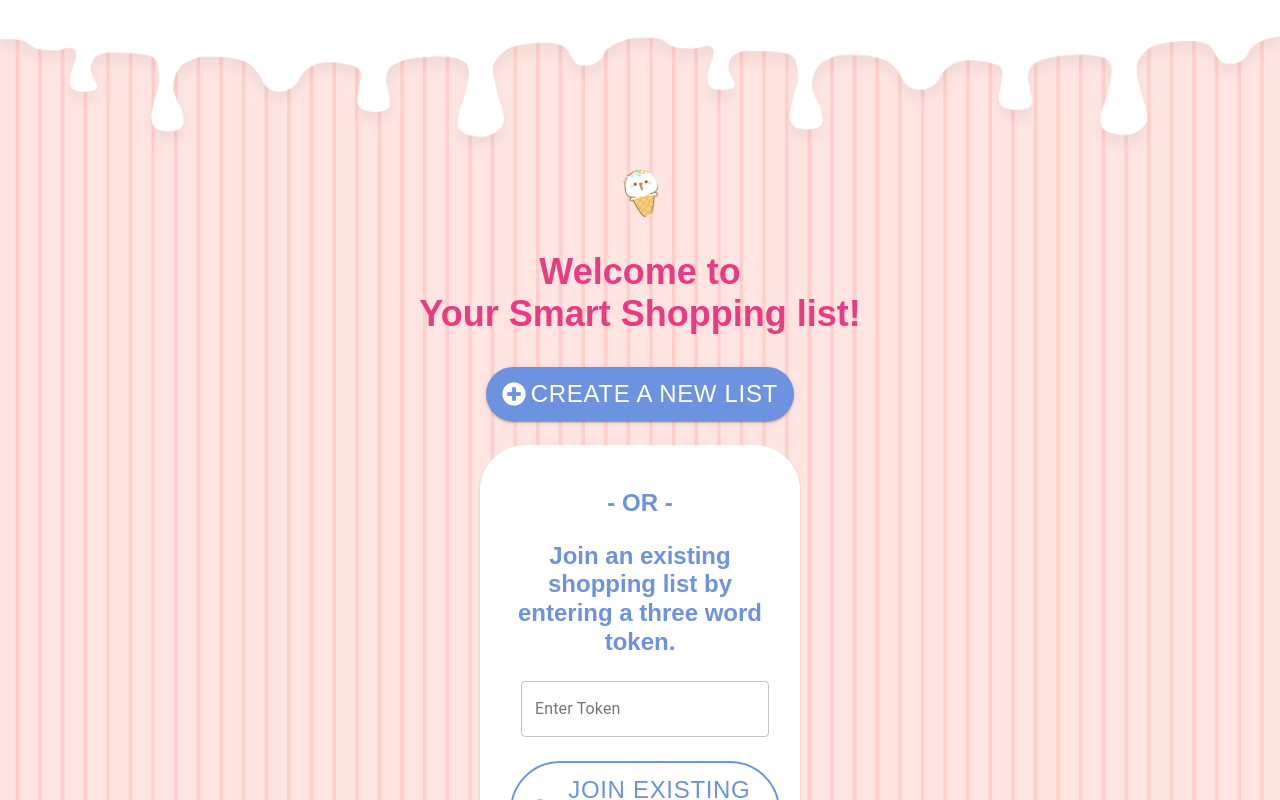
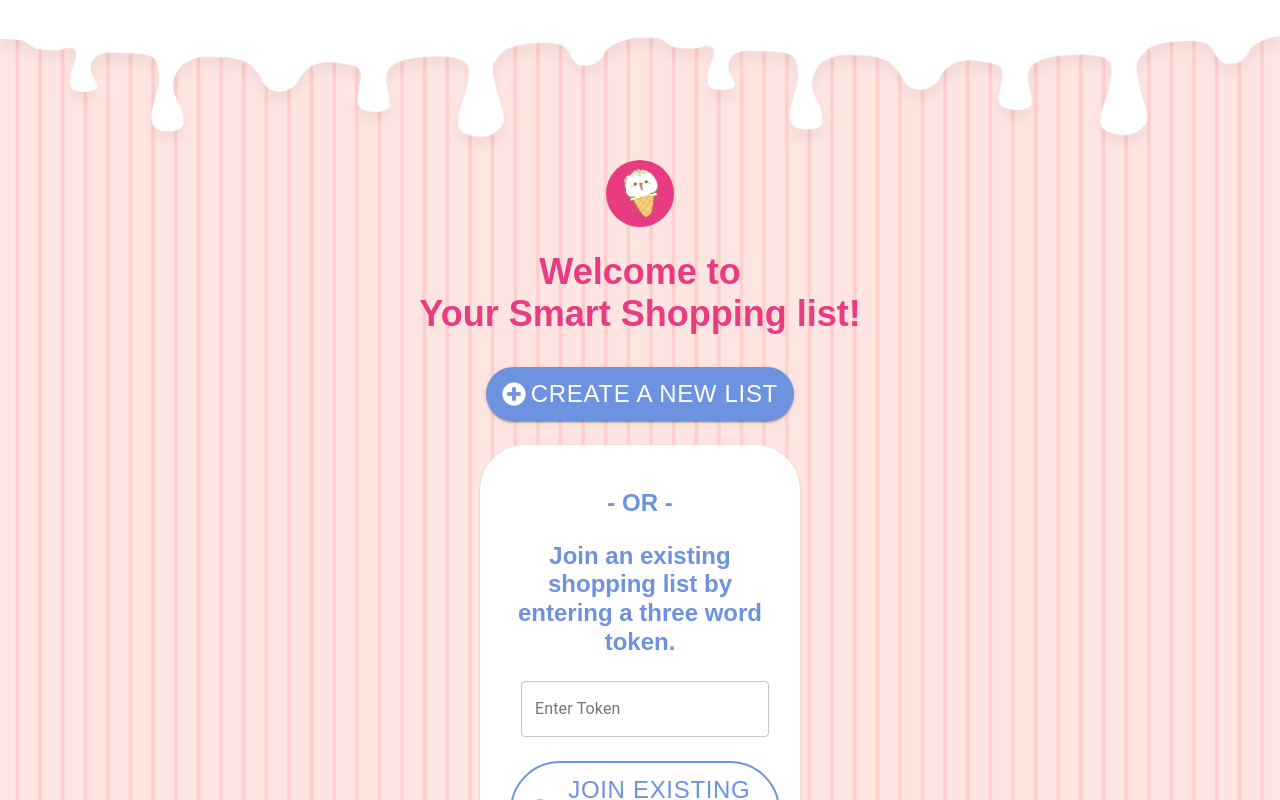
Before and after one commit to the-collab-lab/tcl-29-smart-shopping-list, a React (Create React App) app: page / in a window 1280 px wide. Shown: the top 800 px of the page. Built offline with nearby package versions, Linux system fonts and the light colour scheme; a web font is replaced by a local one.

Commit message:
give backround to logo

```diff
--- a/src/components/Home.css
+++ b/src/components/Home.css
@@ -47,7 +47,7 @@ h1 {
   width: 3%;
   border-radius: 50%;
   padding: 9px 15px;
-
+  background-color: #e93b81;
   margin-bottom: 20px;
 }
 
```
